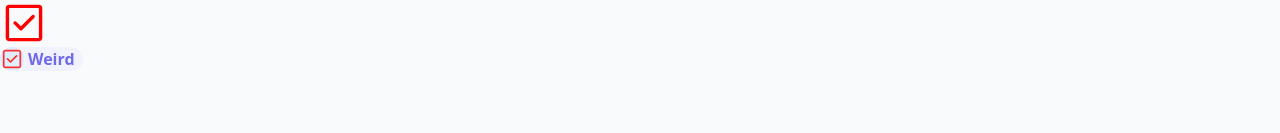
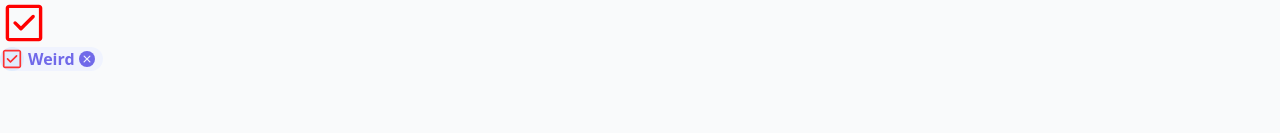
Before and after one commit to pana9422/layblu, a React (Vite) app: page / in a window 1280 px wide. Shown: the part 167-300 px from the top of the page. Built offline with nearby package versions, Linux system fonts and the light colour scheme.

Commit message:
:recycle: refactor:Use icon Close and rename prop close at onClose

```diff
--- a/src/components/atoms/Chip/Chip.tsx
+++ b/src/components/atoms/Chip/Chip.tsx
@@ -1,4 +1,5 @@
 import { Props } from './types'
+import { Close } from '@/components/atoms/Icon'
 
 export const Chip = ({
 	square = false,
@@ -7,7 +8,7 @@ export const Chip = ({
 	text,
 	fontWeight = 'font-bold',
 	before,
-	close,
+	onClose,
 	checked = false,
 }: Props) => {
 	const padding = `${before === undefined ? 'pl-2' : ''} pr-2`
@@ -30,17 +31,13 @@ export const Chip = ({
 
 			<span className={`text-${color}`}>{text}</span>
 
-			{close !== undefined && (
-				<button className={design} onClick={close}>
-					<svg
+			{onClose !== undefined && (
+				<button className={design} onClick={onClose}>
+					<Close
+						width={16}
+						height={16}
 						className={`fill-${bgColor} bg-${color} rounded-full p-0.5`}
-						xmlns='http://www.w3.org/2000/svg'
-						height='16'
-						width='16'
-						viewBox='0 0 48 48'
-					>
-						<path d='m24 27.3-9.9 9.9q-.7.7-1.65.7t-1.65-.7q-.7-.7-.7-1.65t.7-1.65l9.9-9.9-9.9-9.9q-.7-.7-.7-1.65t.7-1.65q.7-.7 1.65-.7t1.65.7l9.9 9.9 9.9-9.9q.7-.7 1.65-.7t1.65.7q.7.7.7 1.65t-.7 1.65L27.3 24l9.9 9.9q.7.7.7 1.65t-.7 1.65q-.7.7-1.65.7t-1.65-.7Z' />
-					</svg>
+					/>
 				</button>
 			)}
 		</div>
--- a/src/components/atoms/Chip/types.d.ts
+++ b/src/components/atoms/Chip/types.d.ts
@@ -6,5 +6,5 @@ export interface Props {
 	color?: string
 	bgColor?: string
 	checked?: boolean
-	close?: () => void
+	onClose?: () => void
 }
--- a/src/components/pages/Home.tsx
+++ b/src/components/pages/Home.tsx
@@ -25,7 +25,7 @@ const HomePage = () => {
 						<Chip
 							text='react'
 							before='100000'
-							close={() => setVisible(!visible)}
+							onClose={() => setVisible(!visible)}
 						/>
 					)}
 
@@ -45,6 +45,7 @@ const HomePage = () => {
 								size={6}
 							/>
 						}
+						onClose={() => {}}
 					/>
 				</div>
 			</div>
```
